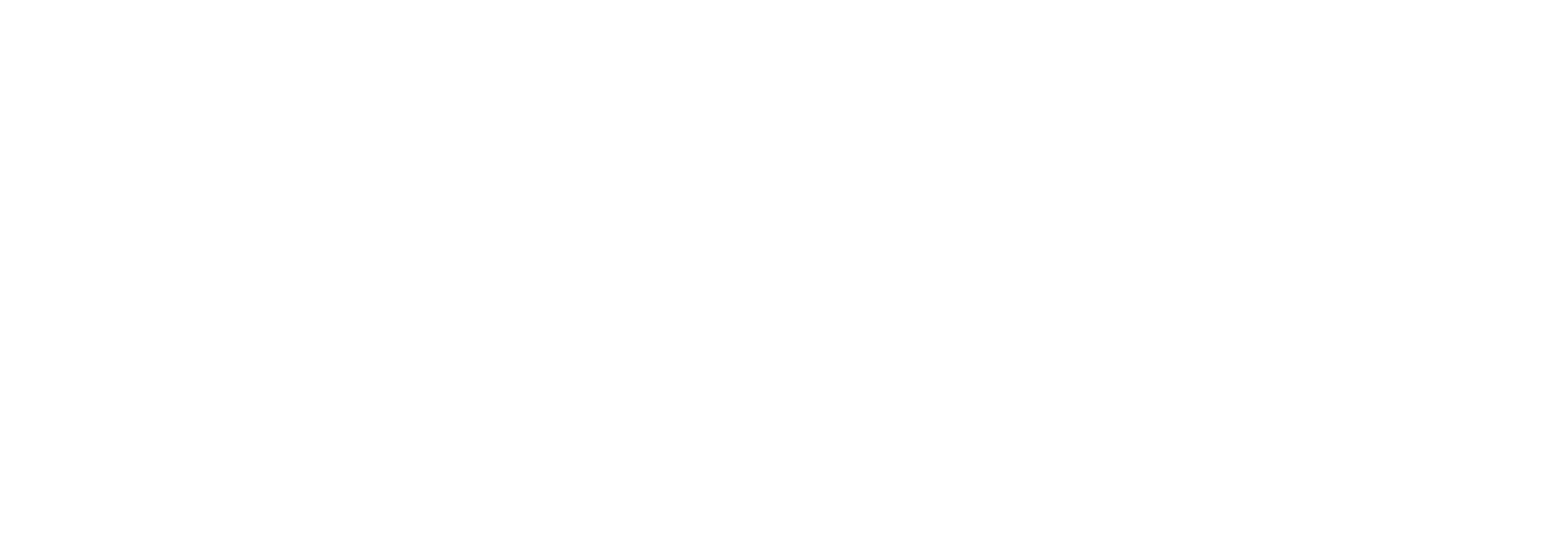
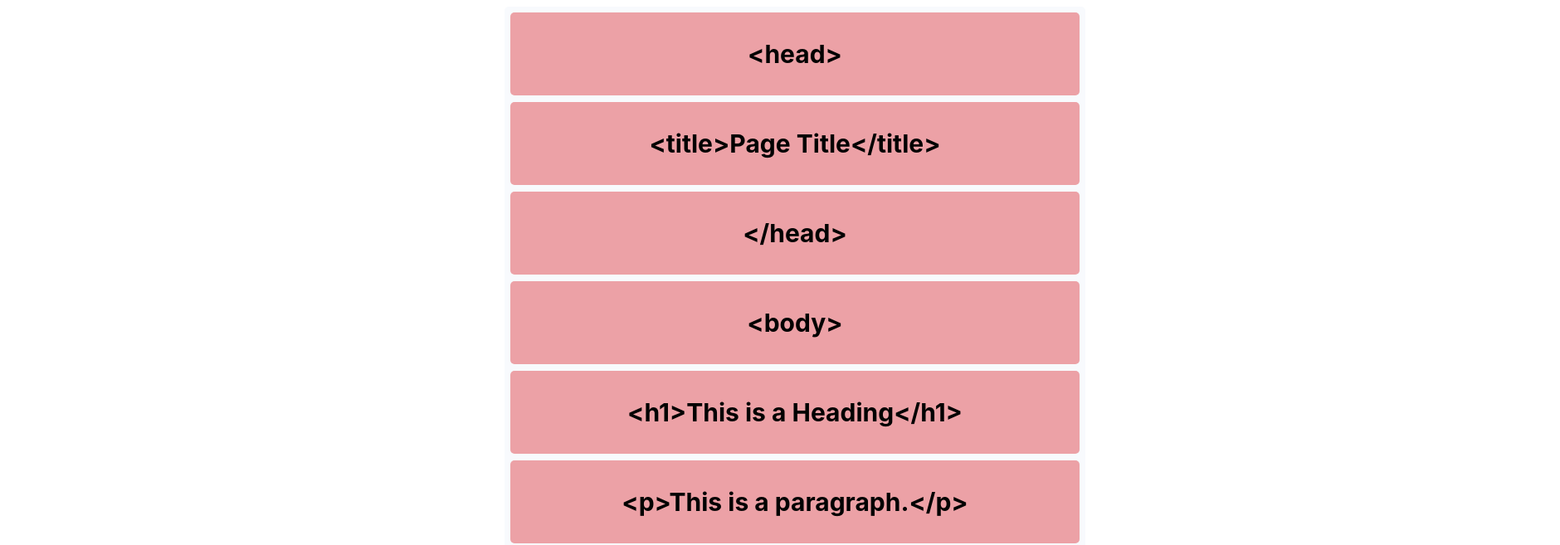
Before and after one commit to tojan-bukhari/teck-kids, a React (Create React App) app in the folder frontend/: page /ex9 in a window 1280 px wide. Shown: the top 657 px of the page at 83% size, 1880 px wide, since content can reach past the window. Built offline with nearby package versions, Linux system fonts and the light colour scheme.

Commit message:
refactoring the drag and drop, map function

```diff
--- a/frontend/src/App.js
+++ b/frontend/src/App.js
@@ -6,10 +6,11 @@
 import login from './component/login';
 import registrate from './component/registrate';
 import profile from './component/profile'
-import Navbar from './component/sidebar/Navbar';
+// import Navbar from './component/sidebar/Navbar';
 import './App.css';
 import lessons from './pages/Lessons';
 import Exercises from './pages/Exercises';
+
 
 
 function App() {
--- a/frontend/src/component/DESCRIPTIONS/HTMLdes.js
+++ b/frontend/src/component/DESCRIPTIONS/HTMLdes.js
@@ -22,7 +22,7 @@
 
 Expressive markup describes how documents structure happens while presentational markup specifies the manner in which document presentation applies.
     </Card.Text>
-    <Button path='/ex1'>Go somewhere</Button>
+    <Button path='/html-des'>Go somewhere</Button>
   </Card.Body>
 </Card>
 
--- /dev/null
+++ b/frontend/src/component/HTML/draganddropex/DragNDrop.js
@@ -0,0 +1,70 @@
+import React, {useState, useRef, useEffect} from 'react'
+
+function DragNDrop({data}) {
+
+    const [list, setList] = useState(data);
+    const [dragging, setDragging] = useState(false);
+
+    useEffect(() => {
+        setList(data);
+    }, [setList, data])
+
+    const dragItem = useRef();
+    const dragItemNode = useRef();
+
+    const handletDragStart = (e, item) => {
+        console.log('Starting to drag', item)
+
+        dragItemNode.current = e.target;
+        dragItemNode.current.addEventListener('dragend', handleDragEnd)
+        dragItem.current = item;
+
+        setTimeout(() => {
+            setDragging(true);
+        },0)
+    }
+    const handleDragEnter = (e, targetItem) => {
+        console.log('Entering a drag target', targetItem)
+        if (dragItemNode.current !== e.target) {
+            console.log('Target is NOT the same as dragged item')
+            setList(oldList => {
+                let newList = JSON.parse(JSON.stringify(oldList))
+                newList[targetItem.grpI].items.splice(targetItem.itemI, 0, newList[dragItem.current.grpI].items.splice(dragItem.current.itemI,1)[0])
+                dragItem.current = targetItem;
+                localStorage.setItem('List', JSON.stringify(newList));
+                return newList
+            })
+        }
+    }
+    const handleDragEnd = (e) => {
+        setDragging(false);
+        dragItem.current = null;
+        dragItemNode.current.removeEventListener('dragend', handleDragEnd)
+        dragItemNode.current = null;
+    }
+    const getStyles = (item) => {
+        if (dragItem.current.grpI === item.grpI && dragItem.current.itemI === item.itemI) {
+            return "dnd-item current"
+        }
+        return "dnd-item"
+    }
+
+    if (list) {
+        return (
+            <div className="drag-n-drop">
+            {list.map((grp, grpI) => (
+              <div key={grp.title} onDragEnter={dragging && !grp.items.length?(e) => handleDragEnter(e,{grpI, itemI: 0}):null} className="dnd-group">
+                {grp.items.map((item, itemI) => (
+                  <div draggable key={item}  onDragStart={(e) => handletDragStart(e, {grpI, itemI})} onDragEnter={dragging?(e) => {handleDragEnter(e, {grpI, itemI})}:null} className={dragging?getStyles({grpI, itemI}):"dnd-item"}>
+                    {item}
+                  </div>
+                ))}
+              </div>
+            ))}
+            </div>
+        )
+    } else { return null}
+
+}
+
+export default DragNDrop;
--- /dev/null
+++ b/frontend/src/component/HTML/draganddropex/data.js
@@ -0,0 +1,169 @@
+import React from 'react'
+import './vv.css';
+
+
+const data = [
+    {title: 'group 1',
+     items:
+     [ '<head>',
+      '<title>Page Title</title>', '</head>','<body>',
+       '<h1>This is a Heading</h1>', '<p>This is a paragraph.</p>',
+        '</body>',
+      ]
+    },
+    {title: 'group 2', items:  ['<!DOCTYPE html>', '<html>', '</html>' ]}
+  ]
+
+
+function Data() {
+  return (
+    <div className="defaultData">
+
+      <header className="defaultData-header">
+      <div className="drag-n-drop">
+      {data.map((grp, grpI) =>(
+         <div key={grp.title} className="dnd-group">
+            {grp.items.map((item, itemI) => (
+              <div draggable key = {item}  className="dnd-item">
+            {item}
+                </div>
+            ))}
+
+         </div>
+      ))}
+
+
+</div>
+
+      {/* <div className="drag-n-drop">
+      <div className="dnd-group">
+      <div className="group-title">Group 1</div>
+      <div  className="dnd-item">
+        <div>
+        <p>&#60;!DOCTYPE html&#62;</p>
+        </div>
+
+      </div>
+      <div  className="dnd-item">
+        <div>
+        <p>ITEM </p>
+        </div>
+
+      </div>
+      <div  className="dnd-item">
+        <div>
+        <p>ITEM </p>
+        </div>
+
+      </div>
+
+
+      </div>
+
+      <div className="dnd-group">
+      <div className="group-title">Group 2</div>
+      <div  className="dnd-item">
+        <div>
+        <p>ITEM </p>
+        </div>
+
+      </div>
+      <div  className="dnd-item">
+        <div>
+        <p>ITEM </p>
+        </div>
+
+      </div>
+
+
+
+      </div>
+
+
+
+      </div> */}
+      </header>
+    </div>
+  )
+}
+
+export default Data
+
+
+
+
+// import React, {useEffect, useState} from 'react';
+// import './vv.css';
+
+// import DragNDrop from './DragNDrop'
+
+// const defaultData = [
+//   {title: 'group 1', items: ['1', '2', '3']},
+//   {title: 'group 2', items: ['4', '5']}
+// ]
+
+// function Data() {
+//   const [data, setData] = useState();
+//   useEffect(() => {
+//     if (localStorage.getItem('List')) {
+//       console.log(localStorage.getItem('List'))
+//       setData(JSON.parse(localStorage.getItem('List')))
+//     } else {
+//       setData(defaultData)
+//     }
+//   }, [setData])
+//   return (
+//     <div className="defaultData">
+//       <header className="defaultData-header">
+//       <DragNDrop data={data} />
+//       {/* <div className="drag-n-drop">
+//         {data.map((grp, grpI) => (
+//           <div key={grp.title} className="dnd-group">
+//             {grp.items.map((item, itemI) => (
+//               <div draggable key={item} className="dnd-item">
+//                 {item}
+//               </div>
+//             ))}able
+//           </div>
+//         ))}
+//         </div> */}
+
+//           {/* <div className="drag-n-drop">
+//             <div className="dnd-group">
+//               <div className="group-title">Group 1</div>
+//               <div className="dnd-item">
+//                 <div>
+//                   <p>ITEM 1</p>
+//                 </div>
+//               </div>
+//               <div className="dnd-item">
+//                 <div>
+//                   <p>ITEM 2</p>
+//                 </div>
+//               </div>
+//               <div className="dnd-item">
+//                 <div>
+//                   <p>ITEM 3</p>
+//                 </div>
+//               </div>
+//             </div>
+//             <div className="dnd-group">
+//             <div className="group-title">Group 1</div>
+//               <div className="dnd-item">
+//                 <div>
+//                   <p>ITEM 1</p>
+//                 </div>
+//               </div>
+//               <div className="dnd-item">
+//                 <div>
+//                   <p>ITEM 2</p>
+//                 </div>
+//               </div>
+//             </div>
+//           </div> */}
+//       </header>
+//     </div>
+//   );
+// }
+
+// export default Data;
--- /dev/null
+++ b/frontend/src/component/HTML/draganddropex/vv.css
@@ -0,0 +1,70 @@
+.DragNDrop {
+    text-align: center;
+  }
+
+  /* .App-logo {
+    height: 40vmin;
+    pointer-events: none;
+  }
+   */
+  /* @media (prefers-reduced-motion: no-preference) {
+    .App-logo {
+      animation: App-logo-spin infinite 20s linear;
+    }
+  } */
+
+  .DragNDrop-header {
+    background-color:  #1e0994;
+    min-height: 100vh;
+    display: flex;
+    /* flex-direction: column;
+    align-items: center;
+    justify-content: center; */
+    font-size: calc(10px + 2vmin);
+    color:  #ada397
+  }
+
+  .drag-n-drop {
+
+  /* margin:0 auto; */
+  margin-left: 600px;
+  font-size: 30px;
+    padding: .5rem;
+    display: grid;
+    grid-gap: 10px;
+    gap: .5rem;
+    width: 100%;
+    height: 100%;
+    grid-template-columns: repeat(auto-fill, 700px);
+    align-items: start;
+  }
+  .dnd-group {
+    background-color: #f8fafd;
+    border-radius: 5px;
+    padding: 7px;
+  }
+  .dnd-item {
+    display: flex;
+    justify-content: center;
+    align-items: center;
+    min-height: 100px;
+    background-color:  #eca1a6;
+    border-radius: 5px;
+    color: #020202;
+    font-weight: bold;
+  }
+  .dnd-item:not(:last-of-type) {
+    margin-bottom: .5rem;
+  }
+  .dnd-item * {
+    margin: 0;
+    font-size: 1.2rem;
+  }
+  .group-title {
+    text-align: left;
+    margin-bottom: .5rem;
+    font-size: 1.5rem;
+  }
+  .current {
+    background-color:  #bdcebe;
+  }
--- a/frontend/src/component/sidebar/SidebarData.js
+++ b/frontend/src/component/sidebar/SidebarData.js
@@ -15,5 +15,12 @@
     path: '/ex2',
     icon: <FaIcons.FaEnvelopeOpenText />,
     cName: 'nav-text'
+  },
+  {
+    title: 'ex9',
+    path: '/ex9',
+    icon: <FaIcons.FaEnvelopeOpenText />,
+    cName: 'nav-text'
   }
+
 ];
--- a/frontend/src/pages/Exercises.js
+++ b/frontend/src/pages/Exercises.js
@@ -2,6 +2,7 @@
 import EX1 from "../component/HTML/Quiz1"
 import EX2 from "../component/CSS/Quiz1"
 import HTMLdes from "../component/DESCRIPTIONS/HTMLdes"
+import Data from "../component/HTML/draganddropex/data"
 
 import { Route } from 'react-router-dom';
 
@@ -15,6 +16,11 @@
 <Route path='/ex1' component={EX1} />
 <Route path='/ex2' component={EX2} />
 <Route path='/html-des' component={HTMLdes} />
+{/* <Route path='/' component={HTMLdes} /> */}
+<Route path='/ex9' component={Data} />
+
+
+
 {/* <Route path='/ex2' component={EX2} />
 <Route path='/ex2' component={EX2} /> */}
 
```
Also changed, not shown: frontend/src/pages/Home.js (added), 2 other files (tests, documents, lock files or other folders).
